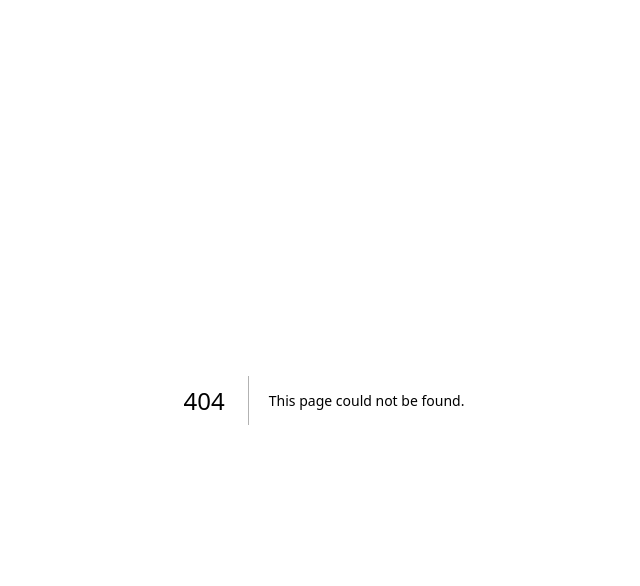
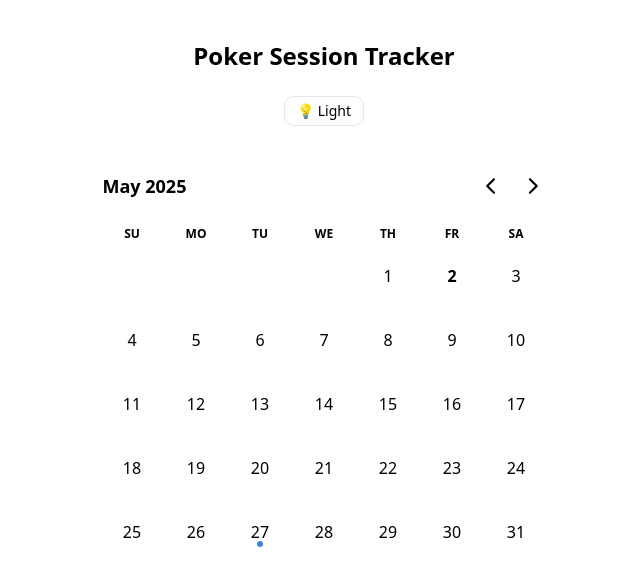
Before and after one commit to ChenYujunjks/calendar, a Next.js app: page /daypicker in a window 1280 px wide. Before the commit this address had no page. Shown: the top 586 px of the page, without its empty margins (316-956 px from the left). Built offline with nearby package versions, Linux system fonts and the light colour scheme.

Commit message:
renaem calendar to daypicker

```diff
--- a/src/app/calendar/page.tsx
+++ b/src/app/daypicker/page.tsx
@@ -1,5 +1,5 @@
 import ThemeToggle from "@/components/ThemeToggle";
-import CustomCalendar from "@/components/CustomCalendar";
+import CustomDayPicker from "@/components/CustomDayPicker";
 
 export default function CalendarPage() {
   return (
@@ -9,7 +9,7 @@ export default function CalendarPage() {
     >
       <h1 className="text-2xl font-bold">Poker Session Tracker</h1>
       <ThemeToggle />
-      <CustomCalendar />
+      <CustomDayPicker />
     </main>
   );
 }
--- a/src/components/CustomCalendar.tsx
+++ b/src/components/CustomDayPicker.tsx
@@ -14,7 +14,7 @@ const DayPicker = dynamic(
   { ssr: false }
 );
 
-export default function CustomCalendar() {
+export default function CustomDayPicker() {
   const [events, setEvents] = useState<Record<string, string[]>>({
     "2025-04-05": ["Buy-in 200 / Cash-out 350"],
     "2025-04-12": ["Session with Mike"],
```
